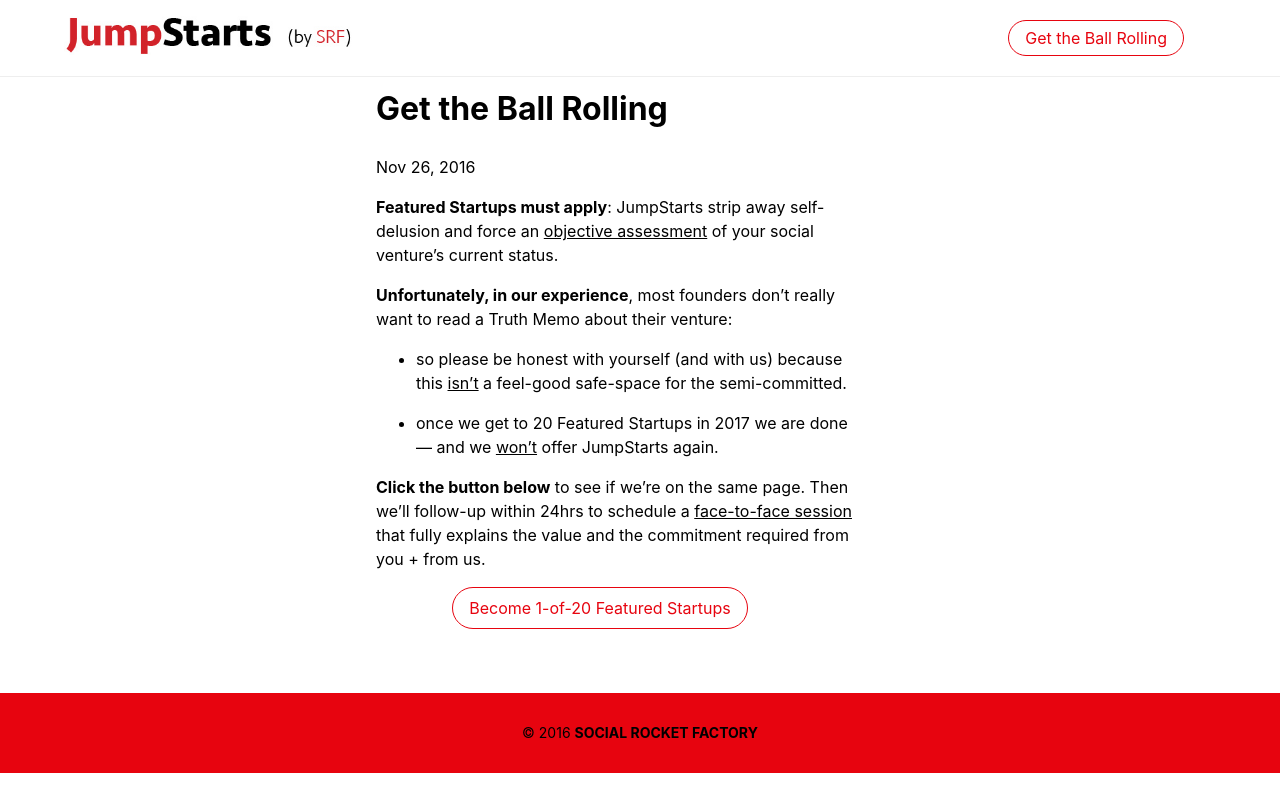
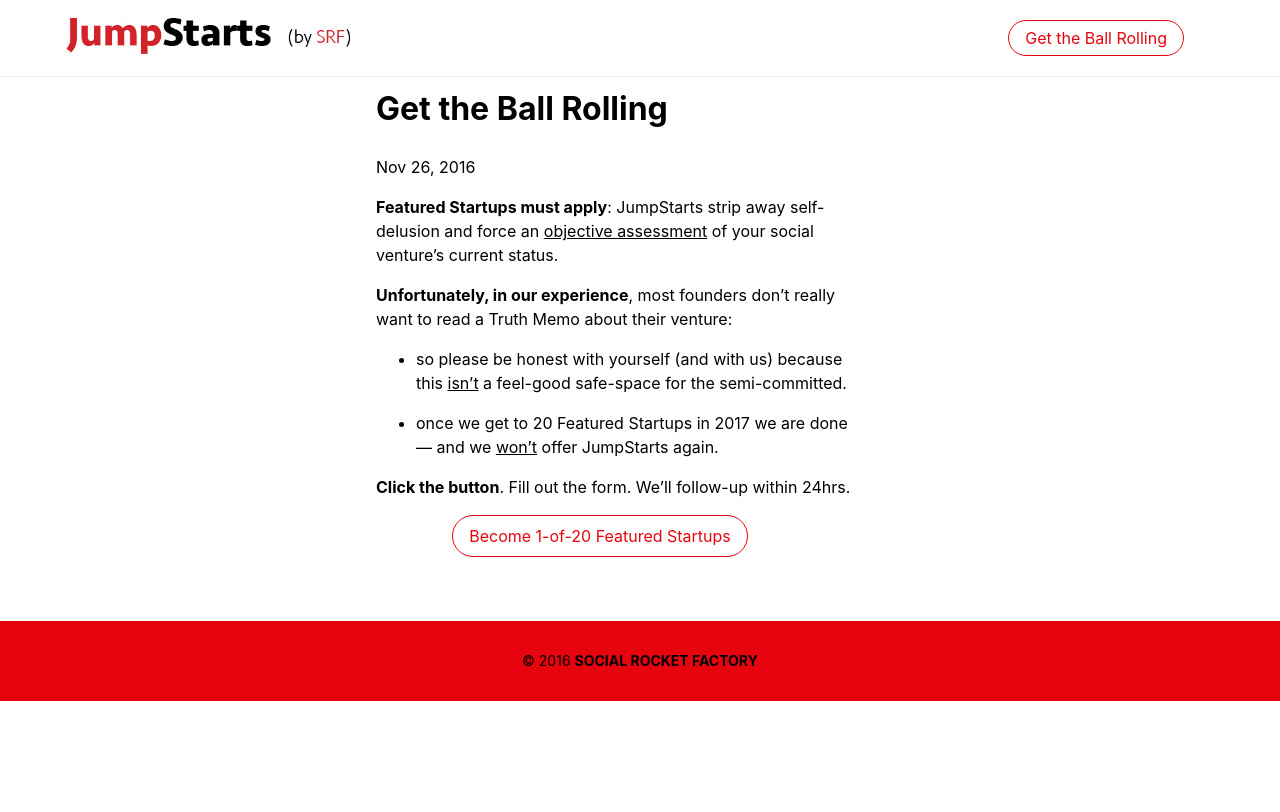
Before and after one commit to aaronergreen/jumpstarts, a Jekyll site: the page built from _about/contact.md, in a window 1280 px wide. Shown: the top 812 px of the page. Built offline with Jekyll 4.4.1, drawn with Linux system fonts in a browser that asks for light colours.

Commit message:
GTBR copy 2

```diff
--- a/_about/contact.md
+++ b/_about/contact.md
@@ -13,7 +13,7 @@
 
 *   once we get to 20 Featured Startups in 2017 we are done — and we <u>won’t</u> offer JumpStarts again.
 
-**Click the button below** to see if we’re on the same page. Then we’ll follow-up within 24hrs to schedule a <u>face-to-face session</u> that fully explains the value and the commitment required from you + from us.
+**Click the button**. Fill out the form. We'll follow-up within 24hrs.
 
 <div class="tc">
 <a href="https://aaron327.typeform.com/to/emQXTy"  target="_blank" class="link bg-white dark-red br-pill ba ph3 pv2 dib mr4">Become 1-of-20 Featured Startups</a>
```
